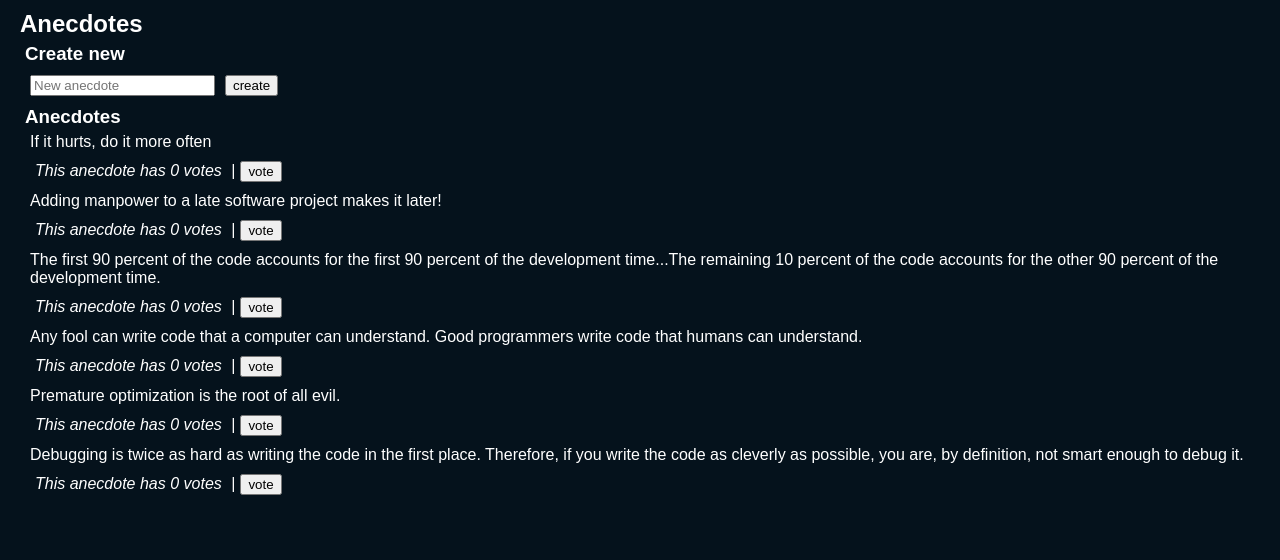
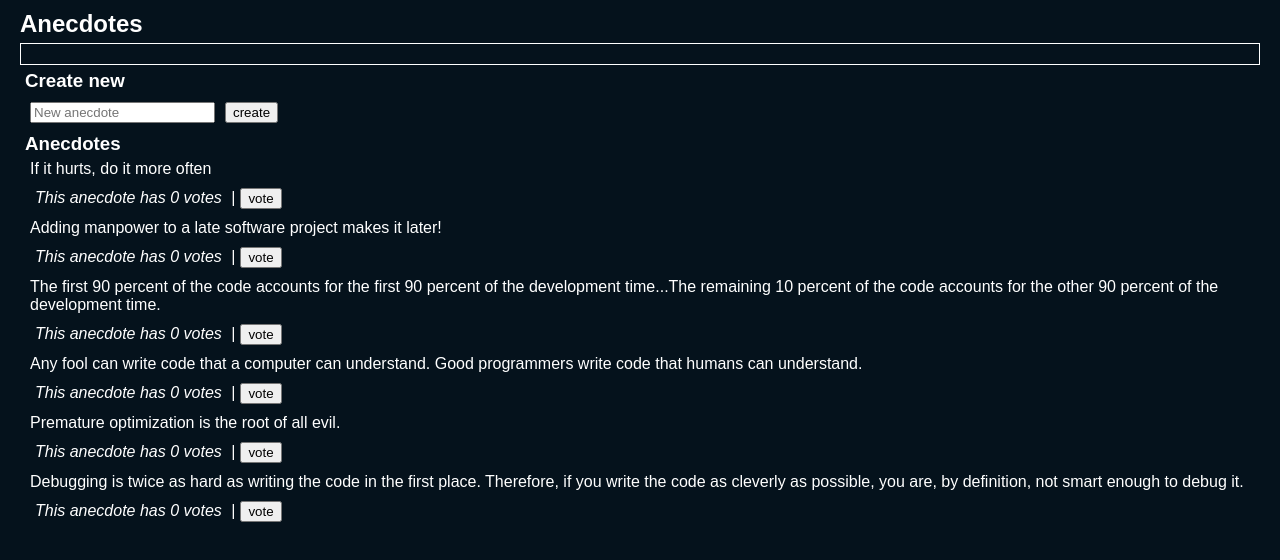
Before and after one commit to rikurauhala/fullstack, a React (Create React App) app in the folder exercises/part06/redux-anecdotes/: page / in a window 1280 px wide. Shown: the top 560 px of the page. Built offline with nearby package versions, Linux system fonts and the light colour scheme.

Commit message:
Complete exercise 6.10

```diff
--- a/exercises/part06/redux-anecdotes/src/App.js
+++ b/exercises/part06/redux-anecdotes/src/App.js
@@ -1,10 +1,12 @@
 import AnecdoteForm from './components/AnecdoteForm'
 import AnecdoteList from './components/AnecdoteList'
+import Notification from './components/Notification'
 
 const App = () => {
   return (
     <div>
       <h2>Anecdotes</h2>
+      <Notification />
       <AnecdoteForm />
       <AnecdoteList />
     </div>
--- a/exercises/part06/redux-anecdotes/src/components/Notification.js
+++ b/exercises/part06/redux-anecdotes/src/components/Notification.js
@@ -1,12 +1,15 @@
+import { useSelector } from 'react-redux'
+
 const Notification = () => {
+  const notification = useSelector(state => state.notification)
   const style = {
     border: 'solid',
-    padding: 10,
-    borderWidth: 1
+    borderWidth: 1,
+    padding: 10
   }
   return (
     <div style={style}>
-      render here notification...
+      {notification}
     </div>
   )
 }
--- /dev/null
+++ b/exercises/part06/redux-anecdotes/src/reducers/notificationReducer.js
@@ -0,0 +1,17 @@
+import { createSlice } from '@reduxjs/toolkit'
+
+const initialState = 'Initial notification'
+
+const notificationSlice = createSlice({
+  name: 'notifications',
+  initialState: initialState,
+  reducers: {
+    showNotification(state, action) {
+      const message = action.payload
+      state = message
+    }
+  }
+})
+
+export const { showNotification } = notificationSlice.actions
+export default notificationSlice.reducer
--- a/exercises/part06/redux-anecdotes/src/store.js
+++ b/exercises/part06/redux-anecdotes/src/store.js
@@ -1,9 +1,12 @@
 import { combineReducers } from 'redux'
 import { configureStore } from '@reduxjs/toolkit'
+
 import anecdoteReducer from './reducers/anecdoteReducer'
+import notificationReducer from './reducers/notificationReducer'
 
 const reducer = combineReducers({
-  anecdotes: anecdoteReducer
+  anecdotes: anecdoteReducer,
+  notifications: notificationReducer
 })
 
 const store = configureStore({reducer})
```
